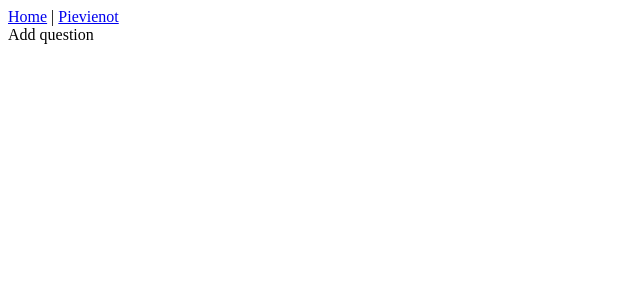
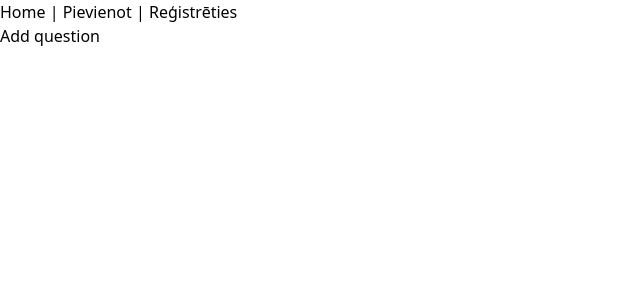
Before and after one commit to Aigarsss/piecinieks-web, a React (Vite) app: page /addQuestion in a window 1280 px wide. Shown: the top 300 px of the page, without its empty margins (0-640 px from the left). Built offline with nearby package versions, Linux system fonts and the light colour scheme; no server answers.

Commit message:
Add tailwind

```diff
--- a/package.json
+++ b/package.json
@@ -8,6 +8,8 @@
     "preview": "vite preview"
   },
   "dependencies": {
+    "autoprefixer": "^10.4.2",
+    "postcss": "^8.4.8",
     "react": "^17.0.2",
     "react-dom": "^17.0.2",
     "react-router-dom": "^6.2.2"
@@ -19,6 +21,7 @@
     "@vitejs/plugin-react": "^1.0.7",
     "graphql": "^16.3.0",
     "sass": "^1.49.9",
+    "tailwindcss": "^3.0.23",
     "typescript": "^4.5.4",
     "vite": "^2.8.0"
   }
--- /dev/null
+++ b/postcss.config.js
@@ -0,0 +1,4 @@
+const tailwindcss = require("tailwindcss");
+module.exports = {
+    plugins: [tailwindcss("./tailwind.config.js"), require("autoprefixer")],
+};
--- /dev/null
+++ b/src/App.css
@@ -0,0 +1,7 @@
+@tailwind base;
+@tailwind components;
+@tailwind utilities;
+
+#root {
+    @apply h-screen;
+}
--- a/src/App.tsx
+++ b/src/App.tsx
@@ -2,15 +2,18 @@ import React  from 'react'
 import { BrowserRouter as Router, Routes, Route } from 'react-router-dom';
 import Home from './Pages/Home';
 import AddQuestion from './Pages/AddQuestion';
+import SignUp from "./Pages/SignUp";
+import './App.css';
 
 const App: React.FC = () => {
   return (
-        <Router>
-            <Routes>
-                <Route path="/" element={<Home />} />
-                <Route path="addQuestion" element={<AddQuestion />} />
-            </Routes>
-        </Router>
+      <Router>
+          <Routes>
+              <Route path="/" element={<Home />} />
+              <Route path="/signUp" element={<SignUp />} />
+              <Route path="/addQuestion" element={<AddQuestion />} />
+          </Routes>
+      </Router>
   )
 }
 
--- a/src/Pages/AddQuestion.tsx
+++ b/src/Pages/AddQuestion.tsx
@@ -11,7 +11,8 @@ const AddQuestion = () => {
         <div>
             <nav>
                 <Link to="/">Home</Link> |{" "}
-                <Link to="/addQuestion">Pievienot</Link>
+                <Link to="/addQuestion">Pievienot</Link> |{" "}
+                <Link to="/signUp">Reģistrēties</Link>
             </nav>
             Add question
         </div>
--- a/src/Pages/Home.tsx
+++ b/src/Pages/Home.tsx
@@ -43,7 +43,8 @@ const Home = () => {
         <div>
             <nav>
                 <Link to="/">Home</Link> |{" "}
-                <Link to="/addQuestion">Pievienot</Link>
+                <Link to="/addQuestion">Pievienot</Link> |{" "}
+                <Link to="/signUp">Reģistrēties</Link>
             </nav>
             Home.
             <ul>
--- /dev/null
+++ b/src/Pages/SignUp.tsx
@@ -0,0 +1,30 @@
+import React, {useEffect} from 'react';
+import {Link} from "react-router-dom";
+
+type Props = {
+
+};
+const SignUp = (props: Props) => {
+    useEffect(() => {
+        document.title = 'Reģistrācija - Piecinieks';
+    });
+    return (
+        <div className="h-full flex flex-col">
+            <nav>
+                <Link to="/">Home</Link> |{" "}
+                <Link to="/addQuestion">Pievienot</Link> |{" "}
+                <Link to="/signUp">Reģistrēties</Link>
+            </nav>
+            <form className="flex flex-col items-center justify-center h-full">
+                <input type="email" id="email" name="email" placeholder="E-pasts" className={"border border-indigo-500/100 mb-8"} />
+                <input type="text" id="username" name="username" placeholder="Lietotājs" className={"border border-indigo-500/100 mb-8"} />
+                <input type="password" id="password" name="password" placeholder="Parole" className={"border border-indigo-500/100 mb-8"} />
+
+                <input type="submit" value="Reģistrēties" className="test"/>
+            </form>
+        </div>
+
+    );
+};
+
+export default SignUp;
--- /dev/null
+++ b/tailwind.config.js
@@ -0,0 +1,7 @@
+module.exports = {
+  content: ['./src/**/*.{js,jsx,ts,tsx}'],
+  theme: {
+    extend: {},
+  },
+  plugins: [],
+}
```
Also changed, not shown: 1 other file (tests, documents, lock files or other folders).
